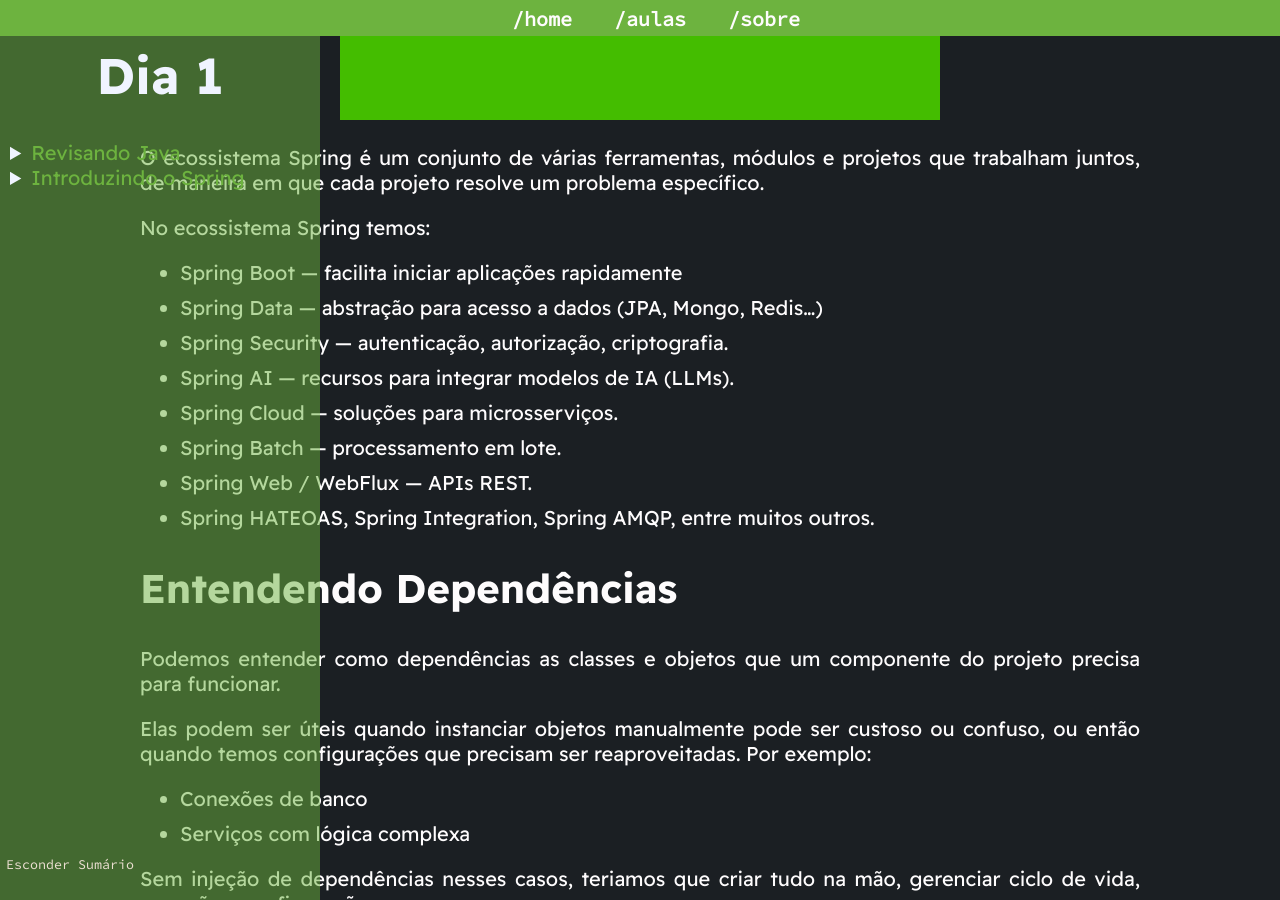
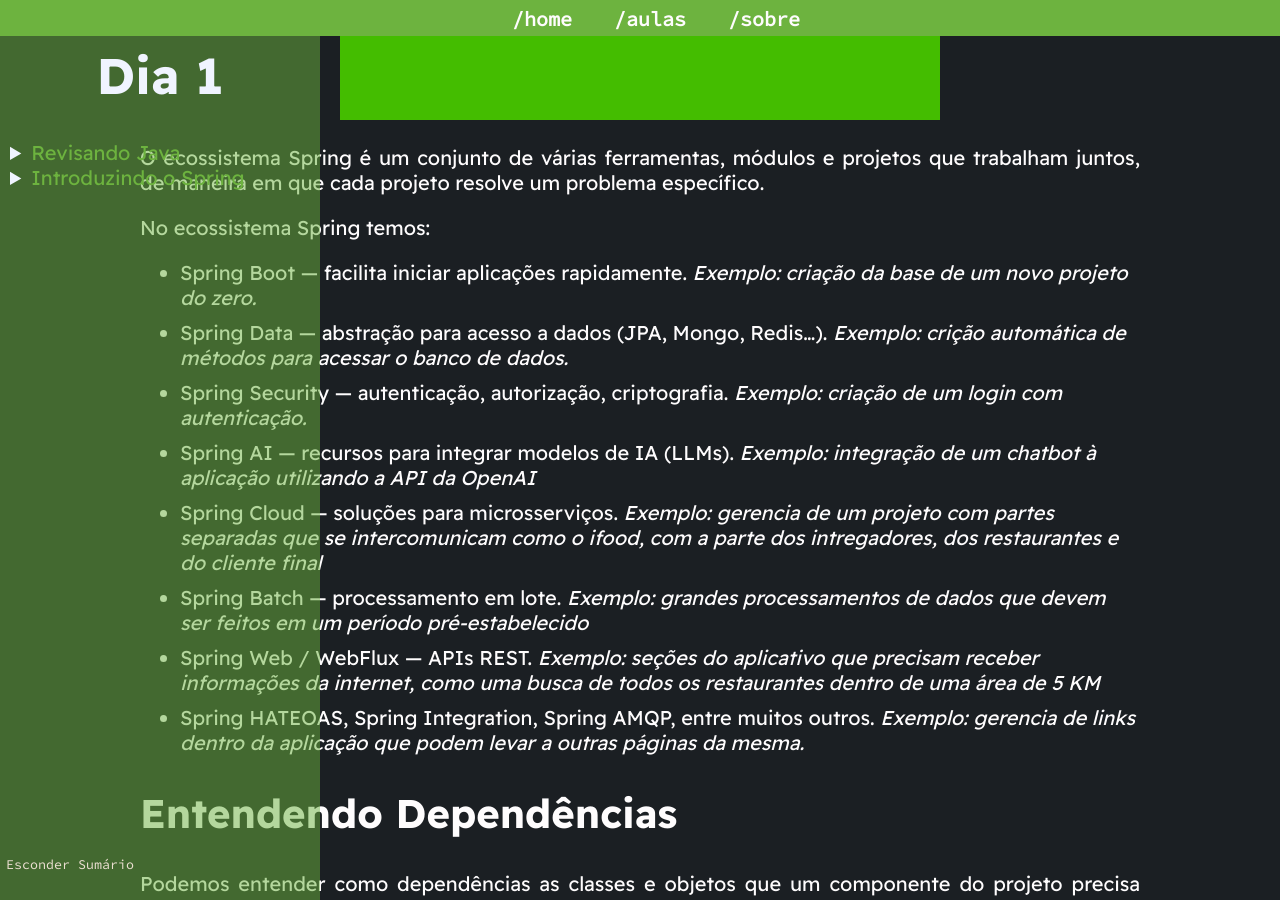
Before and after one commit to PETCC-UFRN/minicurso-spring, a Jekyll site: the page built from primeiroDia.md, in a window 1280 px wide and 900 px high, scrolled down 5421 px. Built offline with Jekyll 4.4.1, drawn with Linux system fonts in a browser that asks for light colours; some of the changed text lies outside the part shown.

Commit message:
dia 1: adição de exemplos para o ecossistema spring e annotations

```diff
--- a/primeiroDia.md
+++ b/primeiroDia.md
@@ -211,14 +211,14 @@
 
 No ecossistema Spring temos:
 
-- Spring Boot — facilita iniciar aplicações rapidamente
-- Spring Data — abstração para acesso a dados (JPA, Mongo, Redis…)
-- Spring Security — autenticação, autorização, criptografia.
-- Spring AI — recursos para integrar modelos de IA (LLMs).
-- Spring Cloud — soluções para microsserviços.
-- Spring Batch — processamento em lote.
-- Spring Web / WebFlux — APIs REST.
-- Spring HATEOAS, Spring Integration, Spring AMQP, entre muitos outros.
+- Spring Boot — facilita iniciar aplicações rapidamente. *Exemplo: criação da base de um novo projeto do zero.*
+- Spring Data — abstração para acesso a dados (JPA, Mongo, Redis…). *Exemplo: crição automática de métodos para acessar o banco de dados.*
+- Spring Security — autenticação, autorização, criptografia. *Exemplo: criação de um login com autenticação.*
+- Spring AI — recursos para integrar modelos de IA (LLMs). *Exemplo: integração de um chatbot à aplicação utilizando a API da OpenAI*
+- Spring Cloud — soluções para microsserviços. *Exemplo: gerencia de um projeto com partes separadas que se intercomunicam como o ifood, com a parte dos intregadores, dos restaurantes e do cliente final*
+- Spring Batch — processamento em lote. *Exemplo: grandes processamentos de dados que devem ser feitos em um período pré-estabelecido*
+- Spring Web / WebFlux — APIs REST. *Exemplo: seções do aplicativo que precisam receber informações da internet, como uma busca de todos os restaurantes dentro de uma área de 5 KM*
+- Spring HATEOAS, Spring Integration, Spring AMQP, entre muitos outros. *Exemplo: gerencia de links dentro da aplicação que podem levar a outras páginas da mesma.*
 
 ## Entendendo Dependências
 
@@ -256,12 +256,12 @@
 
 São as instrução para o Spring, que dizem o que criar, quando criar, onde injetar e como configurar tudo. Como exemplos, temos:
 
-- @Component
-- @Service
-- @Repository
-- @Autowired
-- @Configuration
-- @Bean
+- @Component. *Utilidade: indica que a classe é gerida automaticamente pelo Spring*
+- @Service. *Utilidade: indica que a classe implementa lógicas de negócio*
+- @Repository. *Utilidade: abstrai o acesso ao banco de dados*
+- @Autowired. *Utilidade: injeta as dependências automaticamente*
+- @Configuration. *Utilidade: demarca que a classe define e configura os beans*
+- @Bean. *Utilidade: Declara que um método produz um bean gerenciado pelo Spring*
 
 #### Applicationproperties ou yml
 
```
Also changed, not shown: other parts of primeiroDia.md (+2 -2 lines).
